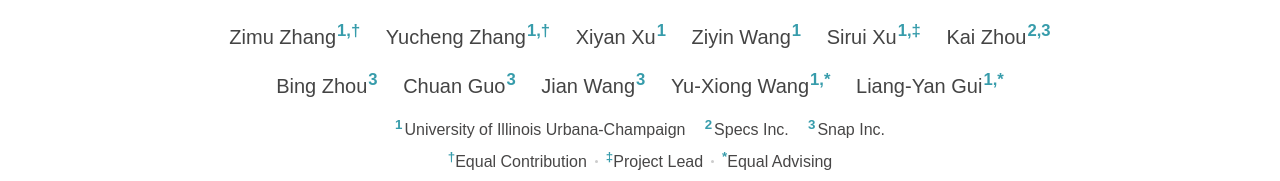
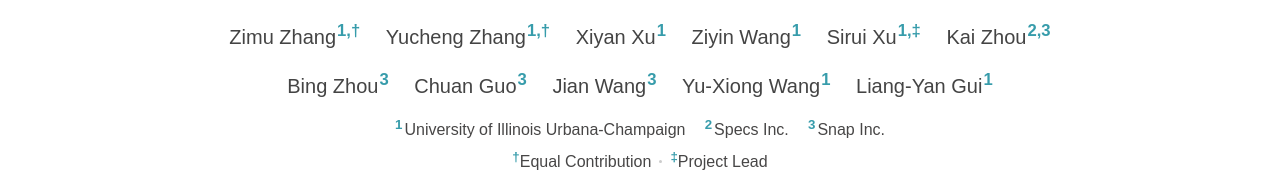
Before and after one commit to handx-project/handx-project.github.io, a plain HTML site: page index.html in a window 1280 px wide. Shown: the part 218-399 px from the top of the page. Drawn offline with nearby package versions, Linux system fonts and the light colour scheme; some icons are missing; a web font is replaced by a local one.

Commit message:
Change advising

```diff
--- a/index.html
+++ b/index.html
@@ -74,8 +74,8 @@
                 <span class="author-block"><a href="https://zhoubinwy.github.io/" target="_blank" rel="noopener">Bing Zhou</a><sup>3</sup></span>
                 <span class="author-block"><a href="https://ericguo5513.github.io/" target="_blank" rel="noopener">Chuan Guo</a><sup>3</sup></span>
                 <span class="author-block"><a href="https://jianwang-cmu.github.io/" target="_blank" rel="noopener">Jian Wang</a><sup>3</sup></span>
-                <span class="author-block"><a href="https://yxw.cs.illinois.edu/" target="_blank" rel="noopener">Yu-Xiong Wang</a><sup>1,*</sup></span>
-                <span class="author-block"><a href="https://lgui.web.illinois.edu/" target="_blank" rel="noopener">Liang-Yan Gui</a><sup>1,*</sup></span>
+                <span class="author-block"><a href="https://yxw.cs.illinois.edu/" target="_blank" rel="noopener">Yu-Xiong Wang</a><sup>1</sup></span>
+                <span class="author-block"><a href="https://lgui.web.illinois.edu/" target="_blank" rel="noopener">Liang-Yan Gui</a><sup>1</sup></span>
               </div>
               <div class="publication-affiliations">
                 <span class="affiliation-item"><sup>1</sup>University of Illinois Urbana-Champaign</span>
@@ -86,8 +86,6 @@
                 <span><sup>†</sup>Equal Contribution</span>
                 <span class="note-sep"></span>
                 <span><sup>‡</sup>Project Lead</span>
-                <span class="note-sep"></span>
-                <span><sup>*</sup>Equal Advising</span>
               </div>
               <div class="publication-venue-badge">
                 <span>CVPR 2026</span>
```
